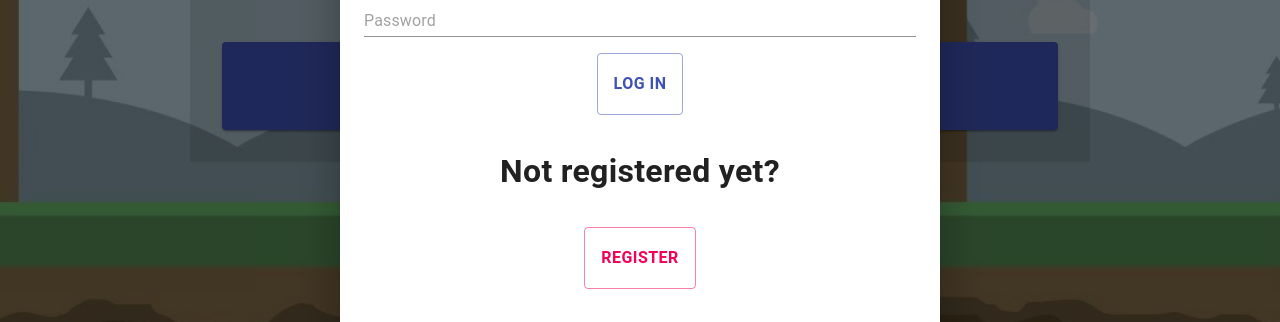
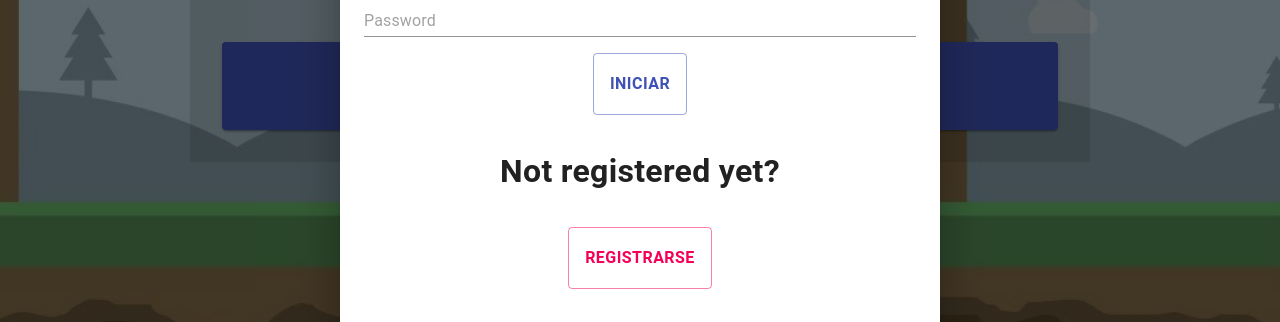
Before and after one commit to buscoma/lenguag1, a React (Create React App) app: page / in a window 1280 px wide. Both pictures are taken after a click on the button "COMENCEMOS A JUGAR!". Shown: the part 418-740 px from the top of the page. Built offline with nearby package versions, Linux system fonts and the light colour scheme; no server answers; a web font is replaced by a local one.

Commit message:
Estandarización

```diff
--- a/src/Components/Login.js
+++ b/src/Components/Login.js
@@ -95,7 +95,7 @@ export default function Login(props){
                 type="submit"
                 color="primary"
               >
-                Log in
+                Iniciar
               </Button>
               </Grid>
               <Grid item xs={12} justify="center" alignItems="center" style={{textAlign:'center'}}>
@@ -108,7 +108,7 @@ export default function Login(props){
                   onClick={() => handleRegister()}
                   color="secondary"
                 >
-                  Register
+                  Registrarse
                 </Button>
               </Grid>
             </Grid>
```
